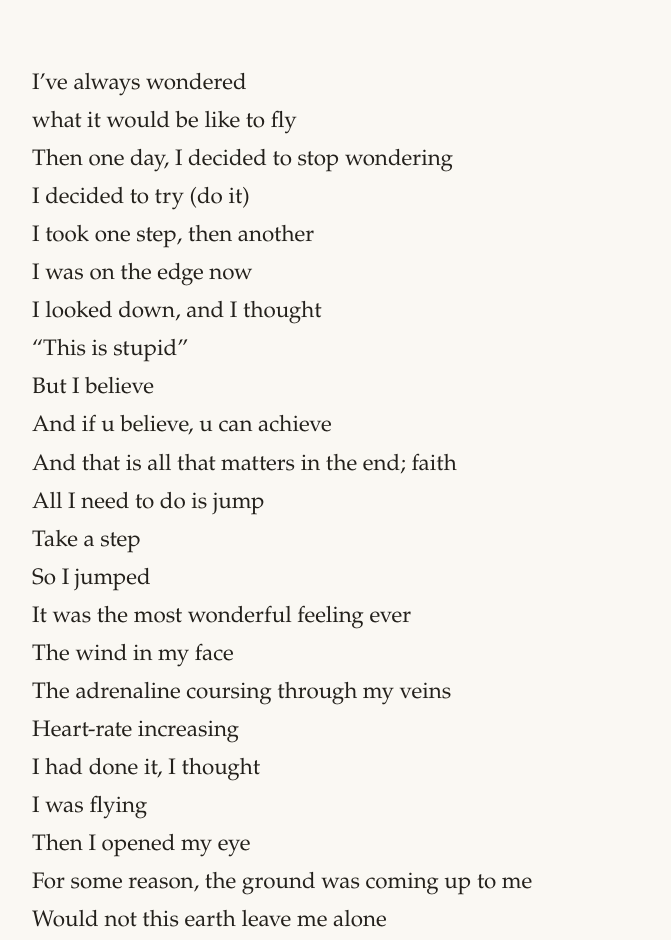
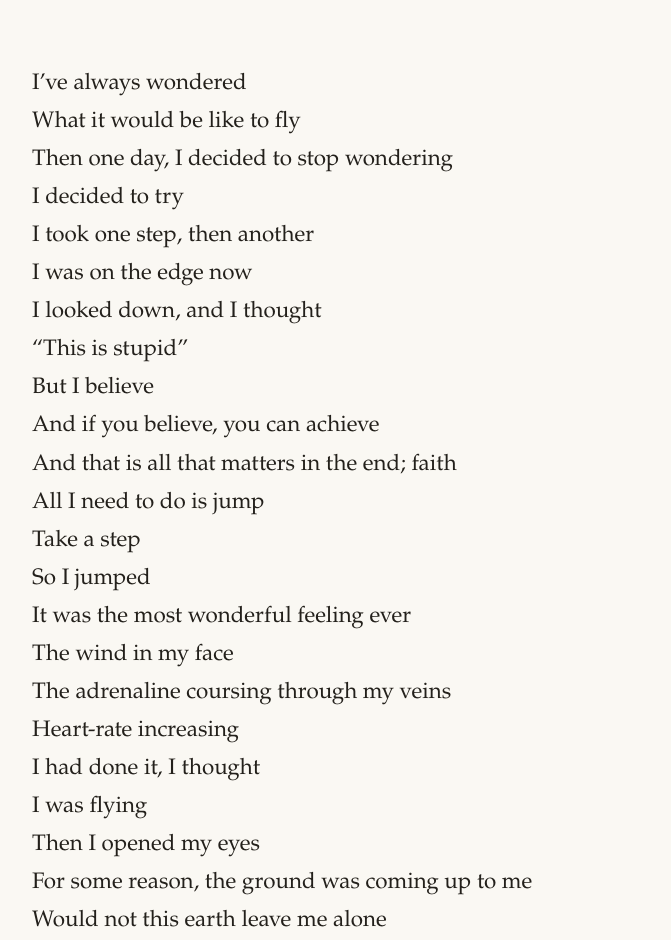
Before and after one commit to topearebi/aroamjti, a Jekyll site: the page built from _posts/2014-06-20-quite-stupid.md, in a window 1280 px wide. Shown: the part 318-1258 px from the top of the page, without its empty margins (304-975 px from the left). Built offline with Jekyll 4.4.1, drawn with Linux system fonts in a browser that asks for light colours; some of the changed text lies outside the part shown.

Commit message:
Fix grammar and clarity issues in quite-stupid.md
Corrected several grammatical errors and improved clarity.

```diff
--- a/_posts/2014-06-20-quite-stupid.md
+++ b/_posts/2014-06-20-quite-stupid.md
@@ -7,15 +7,15 @@ tags: [death-and-the-end, archive]
 date_note: "Written before 2014; exact date unknown. Date shown is approximate, for ordering only."
 ---
 I've always wondered
-what it would be like to fly
+What it would be like to fly
 Then one day, I decided to stop wondering
-I decided to try (do it)
+I decided to try
 I took one step, then another
 I was on the edge now
 I looked down, and I thought
 "This is stupid"
 But I believe
-And if u believe, u can achieve
+And if you believe, you can achieve
 And that is all that matters in the end; faith
 All I need to do is jump
 Take a step
@@ -26,7 +26,7 @@ The adrenaline coursing through my veins
 Heart-rate increasing
 I had done it, I thought
 I was flying
-Then I opened my eye
+Then I opened my eyes
 For some reason, the ground was coming up to me
 Would not this earth leave me alone
 Was it so determined to bind me forever
```
